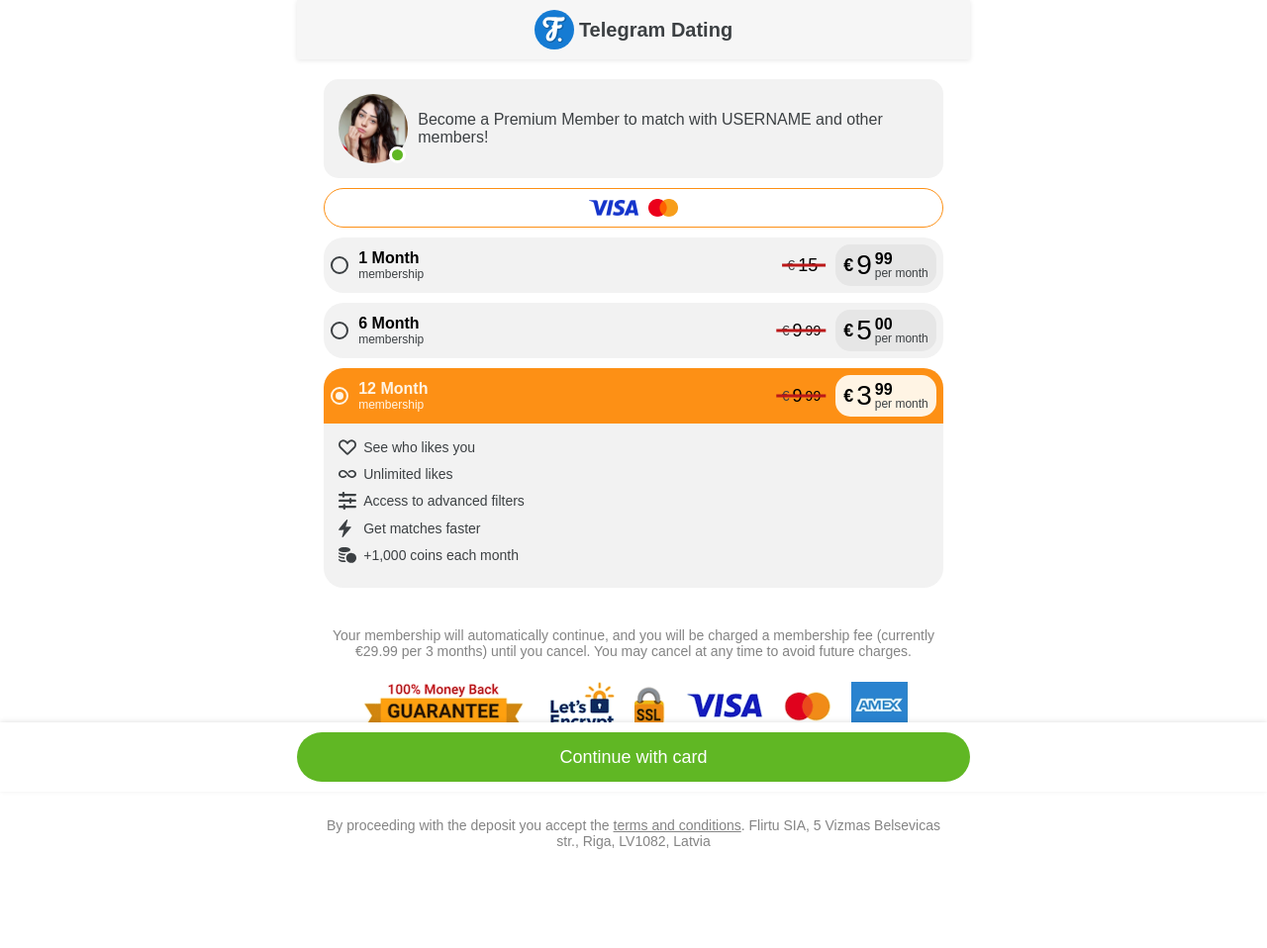
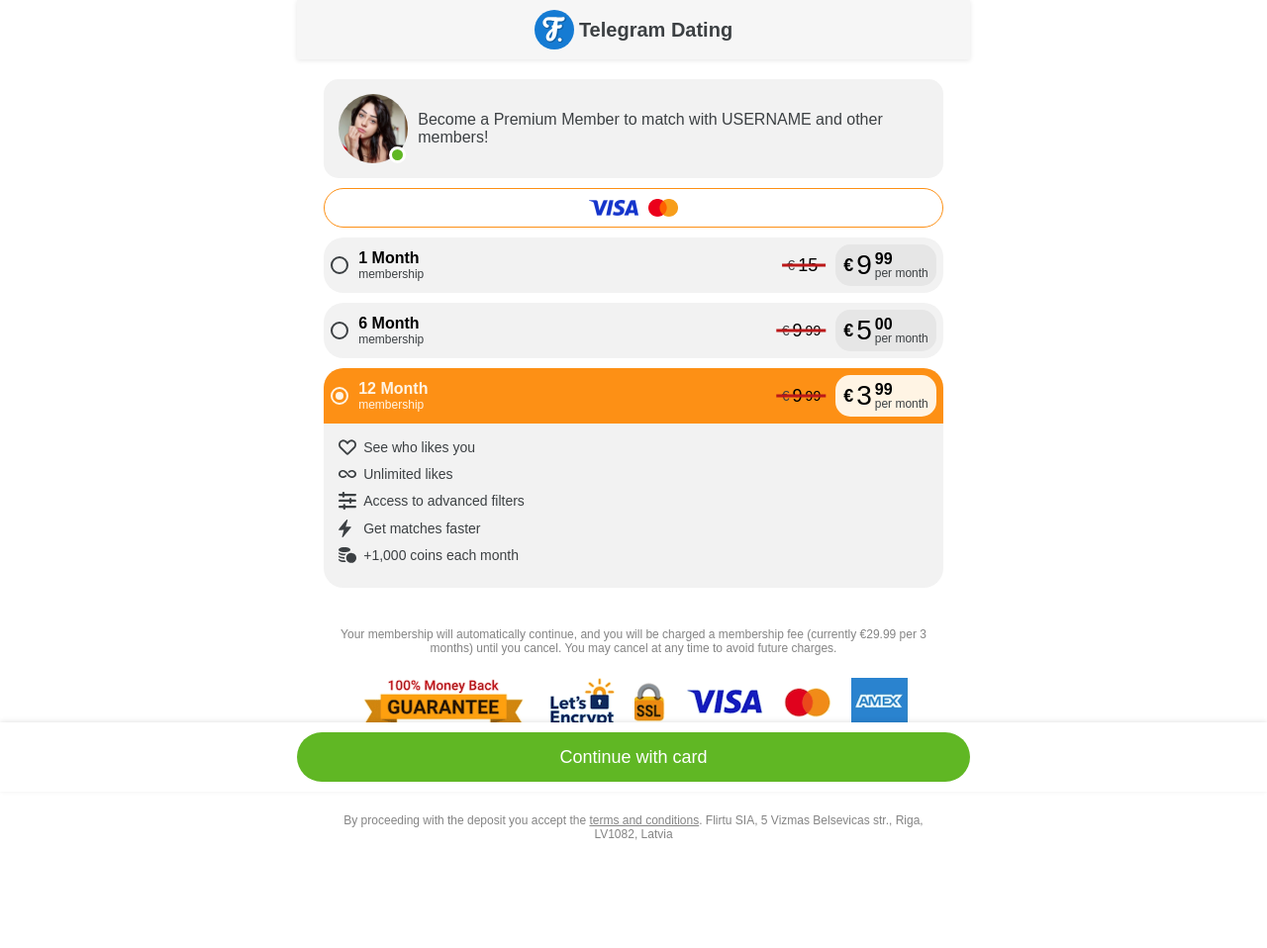
Before and after one commit to webDevT/flirtu-vip-plane, a website: page app/index.html in a window 1280 px wide. Shown: the whole page at 99% size. Drawn offline with nearby package versions, Linux system fonts and the light colour scheme.

Commit message:
font resize

```diff
--- a/app/sass/style.sass
+++ b/app/sass/style.sass
@@ -232,6 +232,7 @@
 .logos-section
     padding-top: 30px
     padding-bottom: 15px
+    font-size: 12px
 //end plans list
 
 //start logos section
@@ -252,6 +253,7 @@
     text-align: center
     color: #848484
     padding-bottom: 100px
+    font-size: 12px
     a
         color: #848484
         text-decoration: underline
```
Also changed, not shown: app/css/style.min.css, docs/css/style.min.css.
